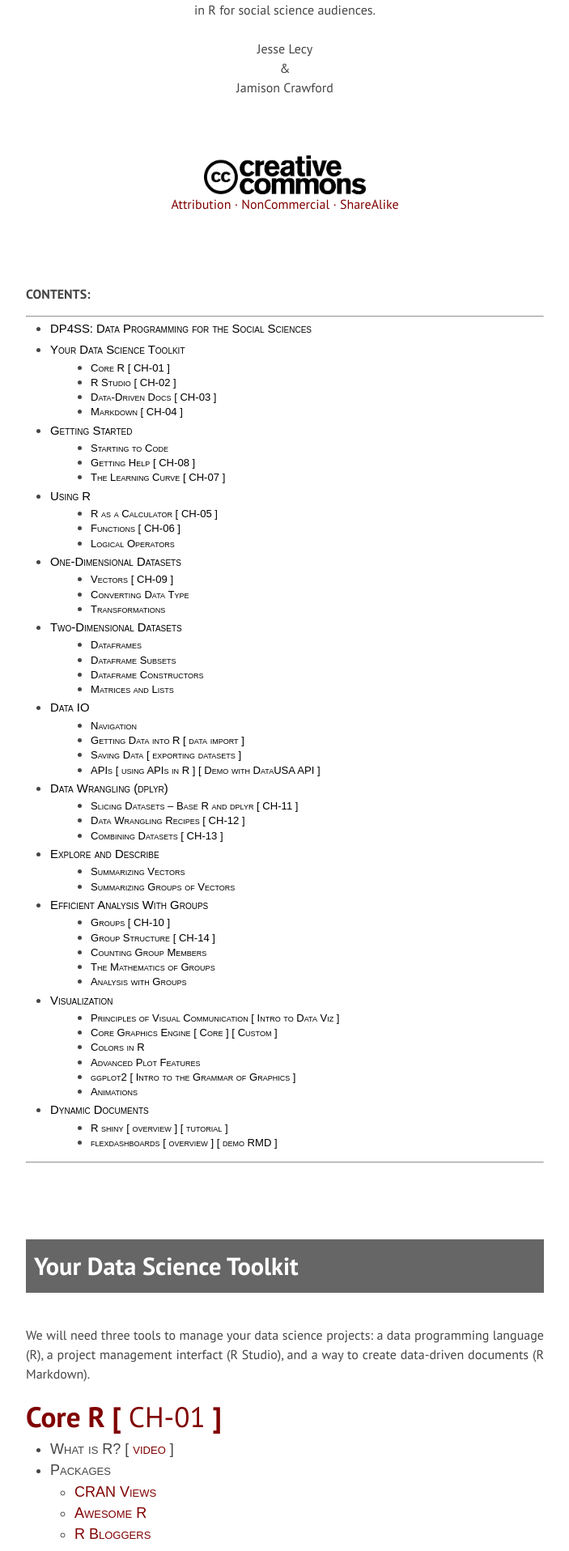
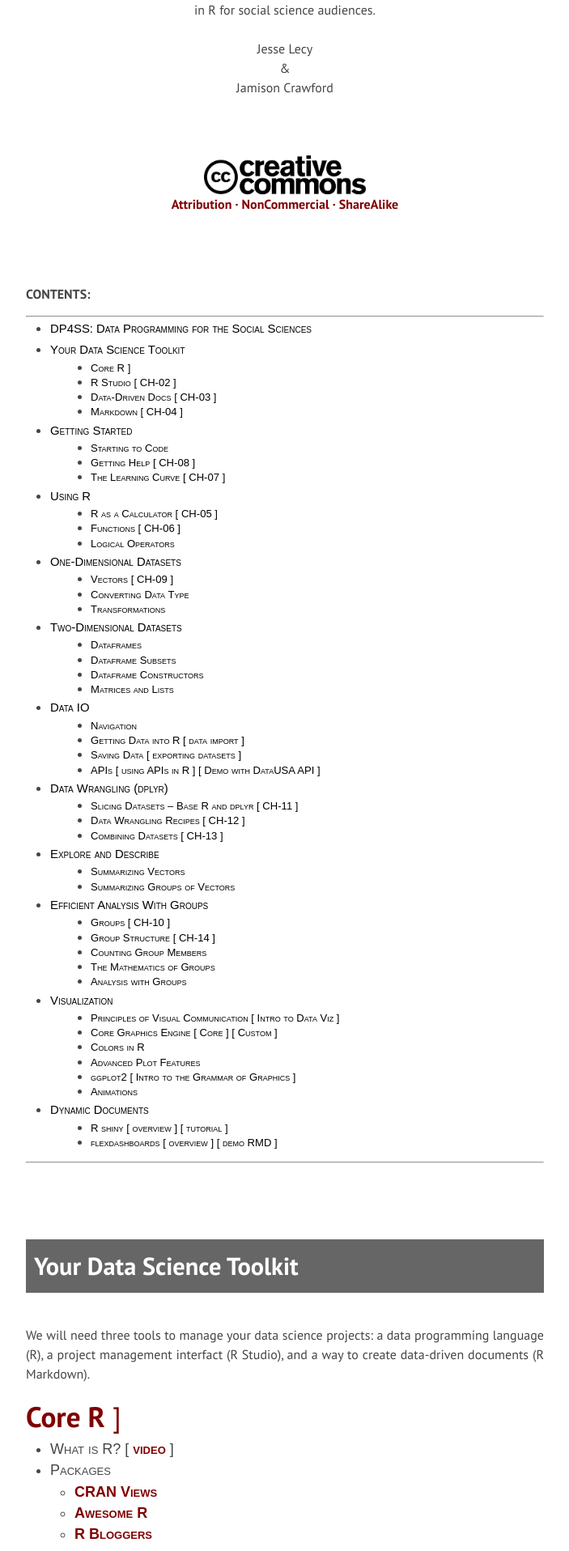
Before and after one commit to DS4PS/ds4ps.github.io, a Jekyll site: the page built from dp4ss.md, in a window 1280 px wide. Shown: the part 772-2688 px from the top of the page at 81% size, without its empty margins (288-991 px from the left). Built offline with Jekyll 4.4.1, drawn with Linux system fonts in a browser that asks for light colours; nearby versions of some CDN libraries; library files that are not in the unit come from our copies; some of the changed lines change nothing that is shown.

Commit message:
Update dp4ss.md

```diff
--- a/dp4ss.md
+++ b/dp4ss.md
@@ -80,7 +80,7 @@ Jamison Crawford
 We will need three tools to manage your data science projects: a data programming language (R), a project management interfact (R Studio), and a way to create data-driven documents (R Markdown).
 
 
-## Core R [ [CH-01](http://ds4ps.org/dp4ss-textbook/ch-010-core-r.html) ]
+## [Core R](http://ds4ps.org/dp4ss-textbook/ch-010-core-r.html) ]
 
 * What is R?  [ [video](https://player.vimeo.com/video/180644880) ]
 * Packages
@@ -519,6 +519,7 @@ font-family: "Century Gothic", CenturyGothic, AppleGothic, sans-serif;
 .post-content>h2 {
   font-size: 22px;
   color: maroon;
+  font-weight: normal;
 }
 
 .post-content>h4 {
@@ -538,14 +539,10 @@ font-family: "Century Gothic", CenturyGothic, AppleGothic, sans-serif;
   margin-bottom: 40px;
 }
 
-.post-content>a {
-  color: maroon;
-  font-weight: normal;
-}
 
 .post-content a {
   color: maroon;
-  font-weight: normal;
+  font-weight: bold;
 }
 
 .navbar-nav>li>a {
```
